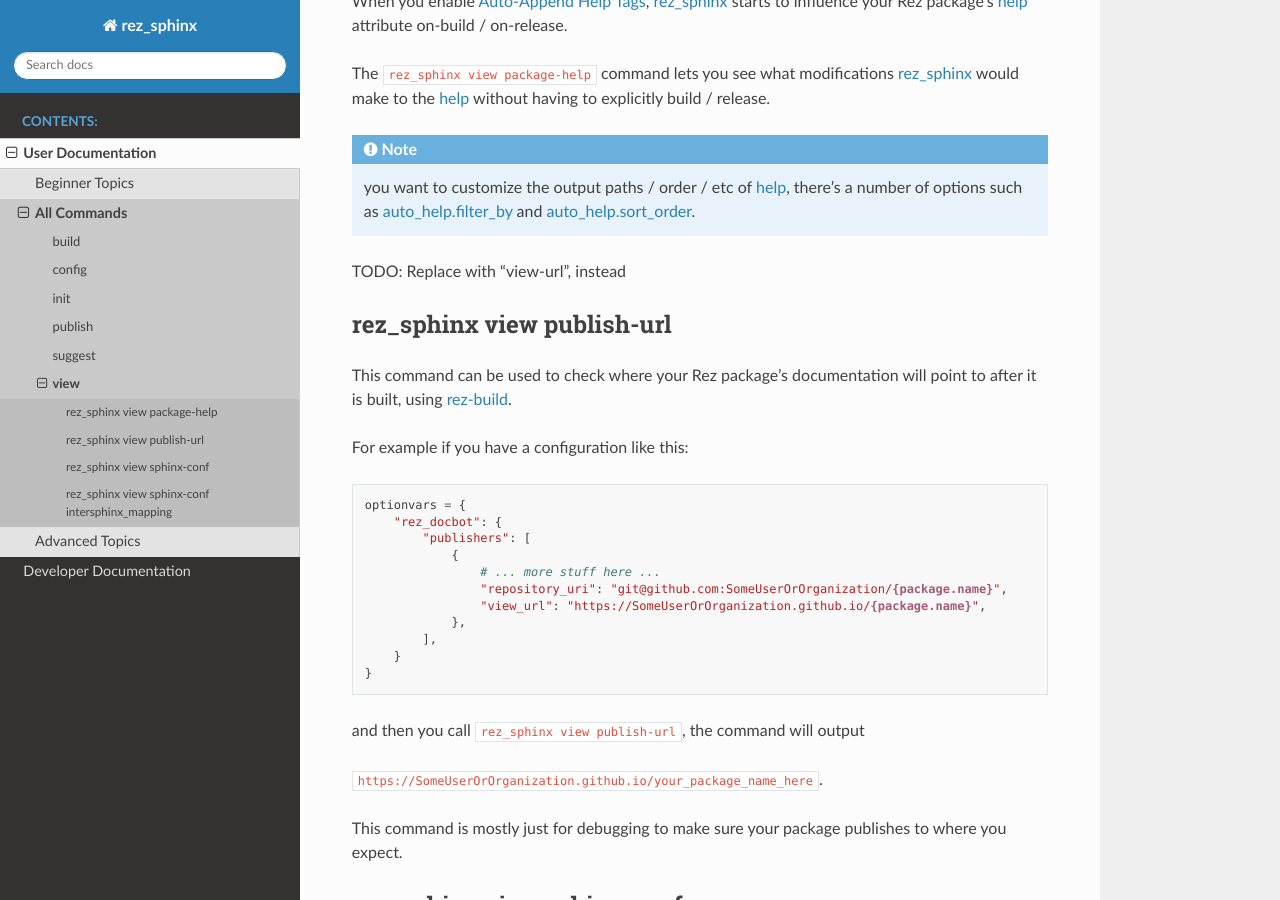
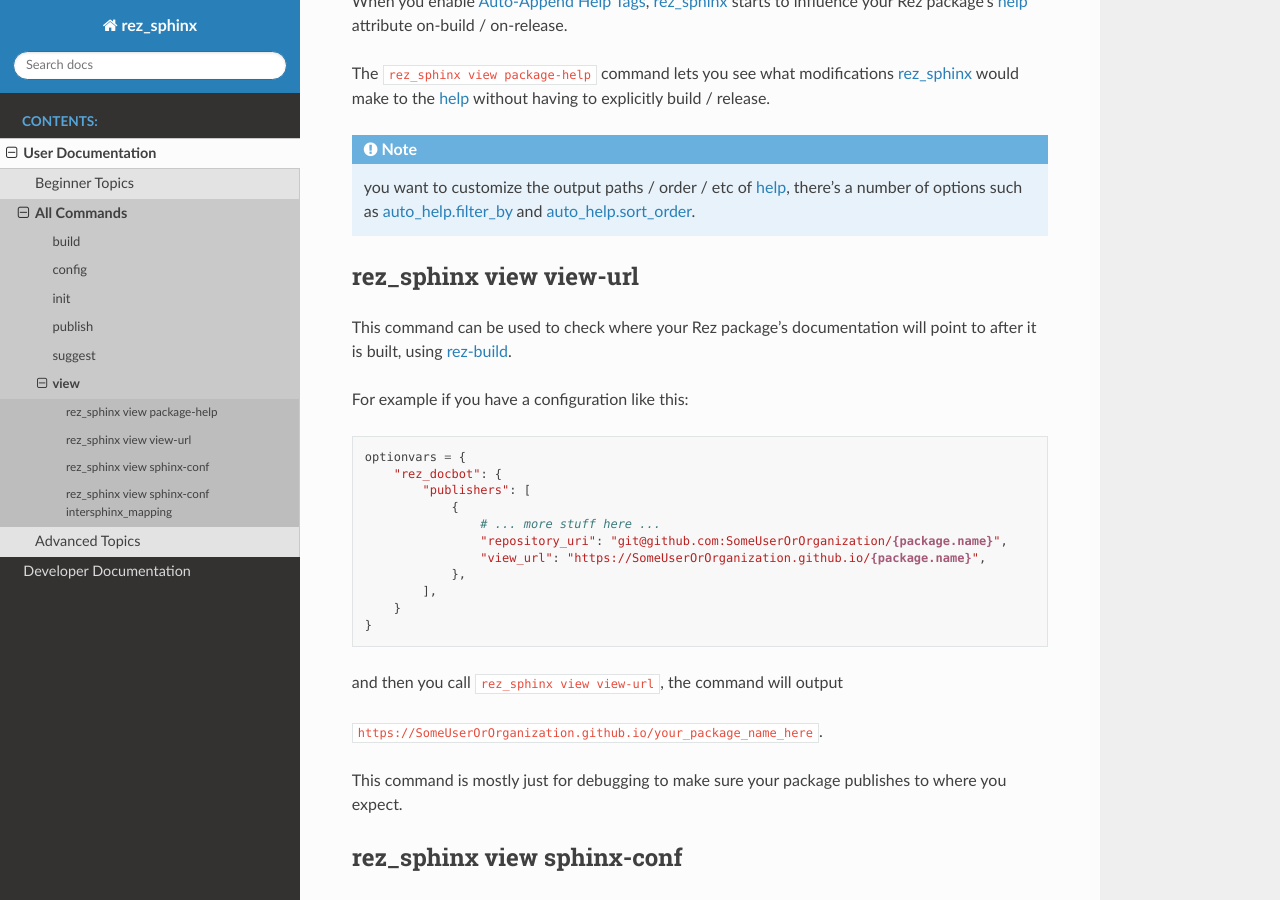
Before and after one commit to ColinKennedy/rez_developer_packages, a Sphinx documentation site: the page built from rez_sphinx/documentation/view_command.rst, in a window 1280 px wide and 900 px high, scrolled down 323 px. Built offline with Sphinx 7.4.7 and the Read the Docs theme 2.0.0, drawn with Linux system fonts in a browser that asks for light colours; pages that are not in the unit, such as notebooks, are missing from menus; the version number could not be read and is left out.

Commit message:
changed publish-url to view-url

```diff
--- a/rez_sphinx/documentation/auto_append_help_tags.rst
+++ b/rez_sphinx/documentation/auto_append_help_tags.rst
@@ -158,7 +158,7 @@
   do that.
 
 Once you've added that, your rez_docbot configuration should be reading properly.
-You can double-check that by running :ref:`rez_sphinx view publish-url`.
+You can double-check that by running :ref:`rez_sphinx view view-url`.
 
 
 Adding Documentation Automatically
--- a/rez_sphinx/documentation/rez_sphinx_as_a_release_hook.rst
+++ b/rez_sphinx/documentation/rez_sphinx_as_a_release_hook.rst
@@ -42,14 +42,14 @@
 
 .. code-block:: sh
 
-    rez-sphinx view publish-url
+    rez-sphinx view view-url
 
 It should print back ``"https://YourUserName.github.io/your_package_name"``.
 Note that ``{package.name}`` would be replaced with your current Rez package name.
 
 .. seealso::
 
-    :ref:`rez_sphinx view publish-url`
+    :ref:`rez_sphinx view view-url`
 
 - Now confirm the returned output of :ref:`rez_sphinx view repository-uri`
 
--- a/rez_sphinx/documentation/using_sphinx_rtd_theme.rst
+++ b/rez_sphinx/documentation/using_sphinx_rtd_theme.rst
@@ -3,7 +3,6 @@
 ######################
 
 TODO make sure the tutorials in this page work
-TODO make sure that scope("config") doesn't accidentally apply to downstream Rez packages
 
 `readthedocs.io`_ has been a huge boon for the Python community. Its website
 front end for hosting documentation is a fantastic resource. It also open
--- a/rez_sphinx/documentation/view_command.rst
+++ b/rez_sphinx/documentation/view_command.rst
@@ -30,12 +30,10 @@
     :ref:`rez_sphinx.auto_help.sort_order`.
 
 
-TODO: Replace with "view-url", instead
+.. _rez_sphinx view view-url:
 
-.. _rez_sphinx view publish-url:
-
-rez_sphinx view publish-url
-***************************
+rez_sphinx view view-url
+************************
 
 This command can be used to check where your Rez package's documentation will
 point to after it is built, using `rez-build`_.
@@ -56,7 +54,7 @@
         }
     }
 
-and then you call ``rez_sphinx view publish-url``, the command will output
+and then you call ``rez_sphinx view view-url``, the command will output
 
 ``https://SomeUserOrOrganization.github.io/your_package_name_here``.
 
```
Also changed, not shown: rez_sphinx/TODO.md (+0 -2 lines), rez_sphinx/documentation/configuring_rez_sphinx.rst (+0 -19 lines), 3 other files.
